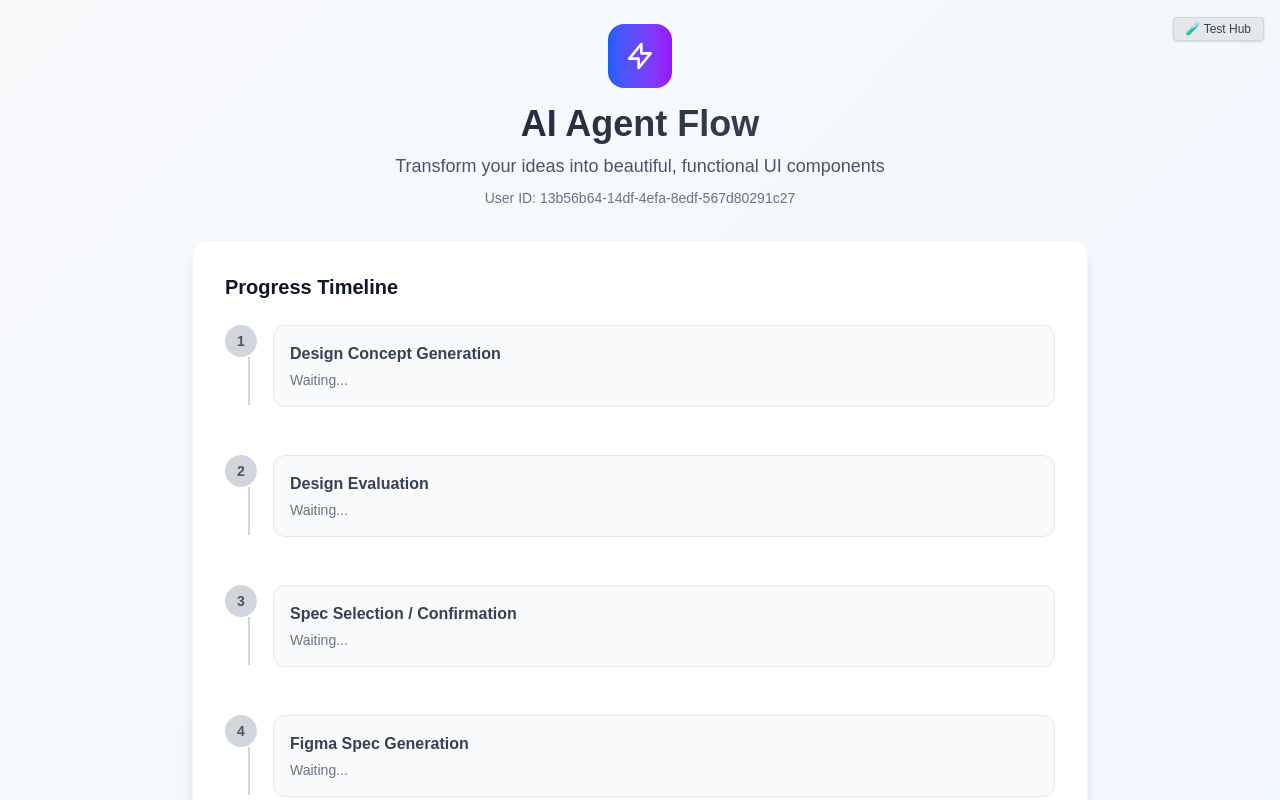
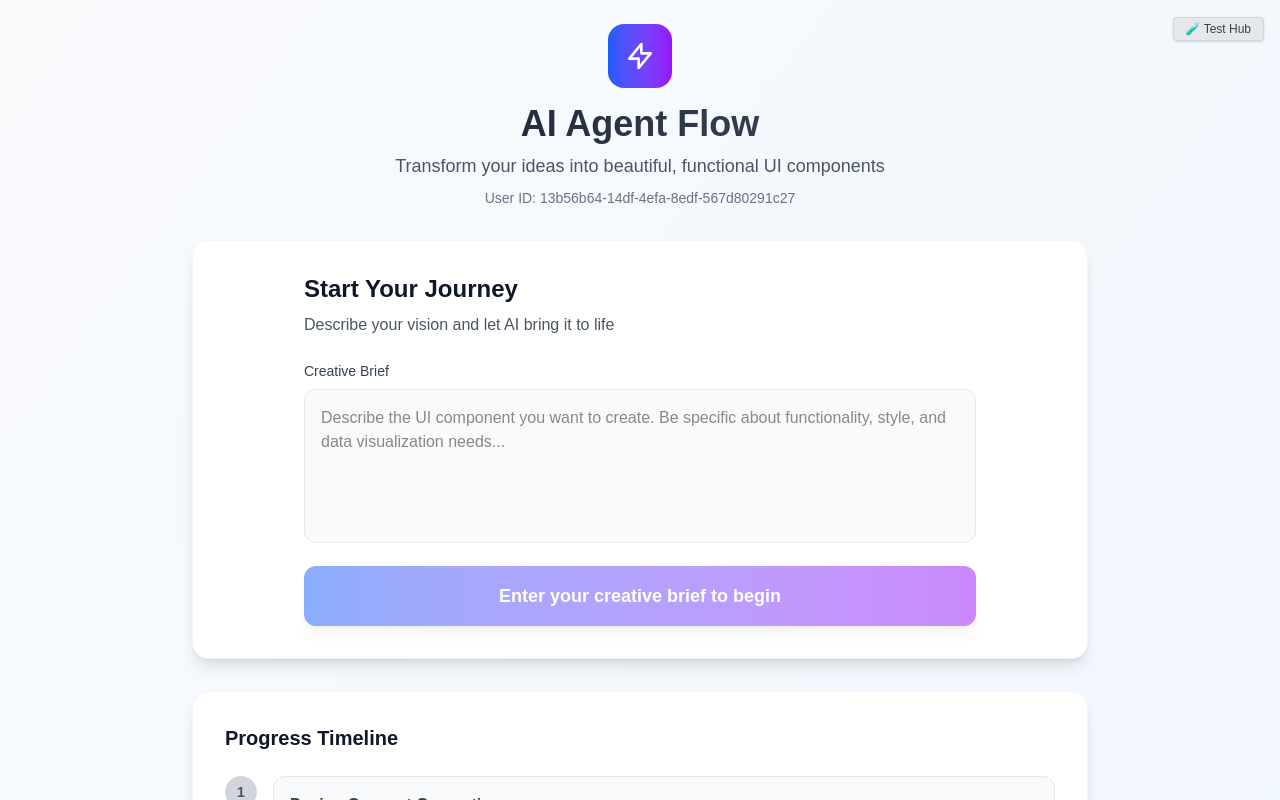
Before and after one commit to jackzhaojin/shadow-pivot-ai-agentv2, a Next.js app: page / in a window 1280 px wide. Shown: the top 800 px of the page. Built offline with nearby package versions, Linux system fonts and the light colour scheme.

Commit message:
3.2.4b restore prompt entry

```diff
--- a/features/ai/components/AgentFlow.tsx
+++ b/features/ai/components/AgentFlow.tsx
@@ -139,7 +139,7 @@ export default function AgentFlow() {
         </div>
 
         {/* Creative Brief Section */}
-        {currentStep === 0 && !aborted && (
+        {currentStep <= 0 && !aborted && (
           <div className="bg-white rounded-2xl shadow-lg border border-gray-100 p-8 mb-8">
             <div className="max-w-2xl mx-auto">
               <h2 className="text-2xl font-semibold text-gray-900 mb-2">Start Your Journey</h2>
```
Also changed, not shown: 1 other file (tests, documents, lock files or other folders).
